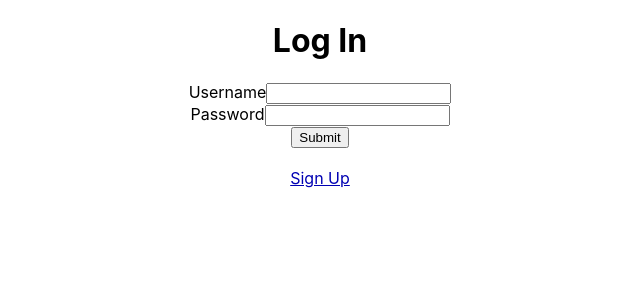
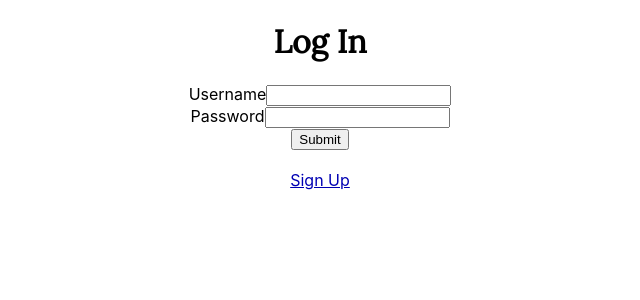
Before and after one commit to Kkelly22/wedding-itinerary-app, a React (Create React App) app in the folder client/: page /login in a window 1280 px wide. Shown: the top 300 px of the page, without its empty margins (320-960 px from the left). Built offline with nearby package versions, Linux system fonts and the light colour scheme.

Commit message:
changed the design of the headers

```diff
--- a/client/src/App.css
+++ b/client/src/App.css
@@ -1,3 +1,5 @@
+@import url('https://fonts.googleapis.com/css?family=Amatic+SC|Dancing+Script|Lora&display=swap');
+
 .plan-header th {
   width: 190px;
   overflow: hidden;
@@ -23,10 +25,10 @@
   width: 700px;
   padding: 15px;
   margin: 10px;
-  font-family: "Times New Roman", Times, serif;
-  font-style : italic ;
+  font-family: 'Dancing Script', cursive;
   font-size: 40px;
-  background-image: linear-gradient(#003366, #ffffff, #003366)
+  border: 1px solid black;
+  background: white;
 }
 
 .wedding-info {
@@ -50,6 +52,10 @@
 a {
   color: #0000b3;
   display: block;
+}
+
+h1, h2, h3, h4, h5, h6 {
+  font-family: 'Lora', serif;
 }
 
 
```
